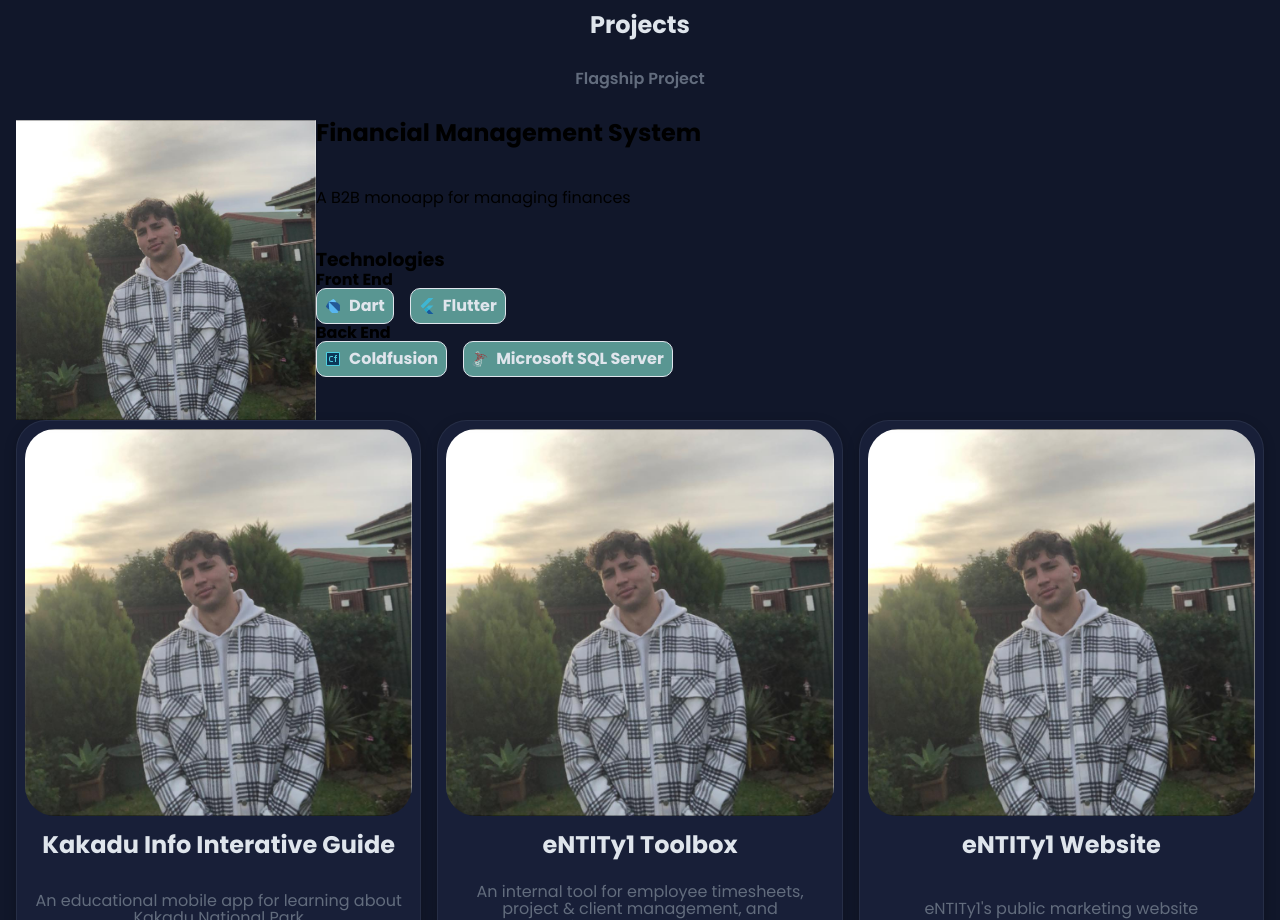
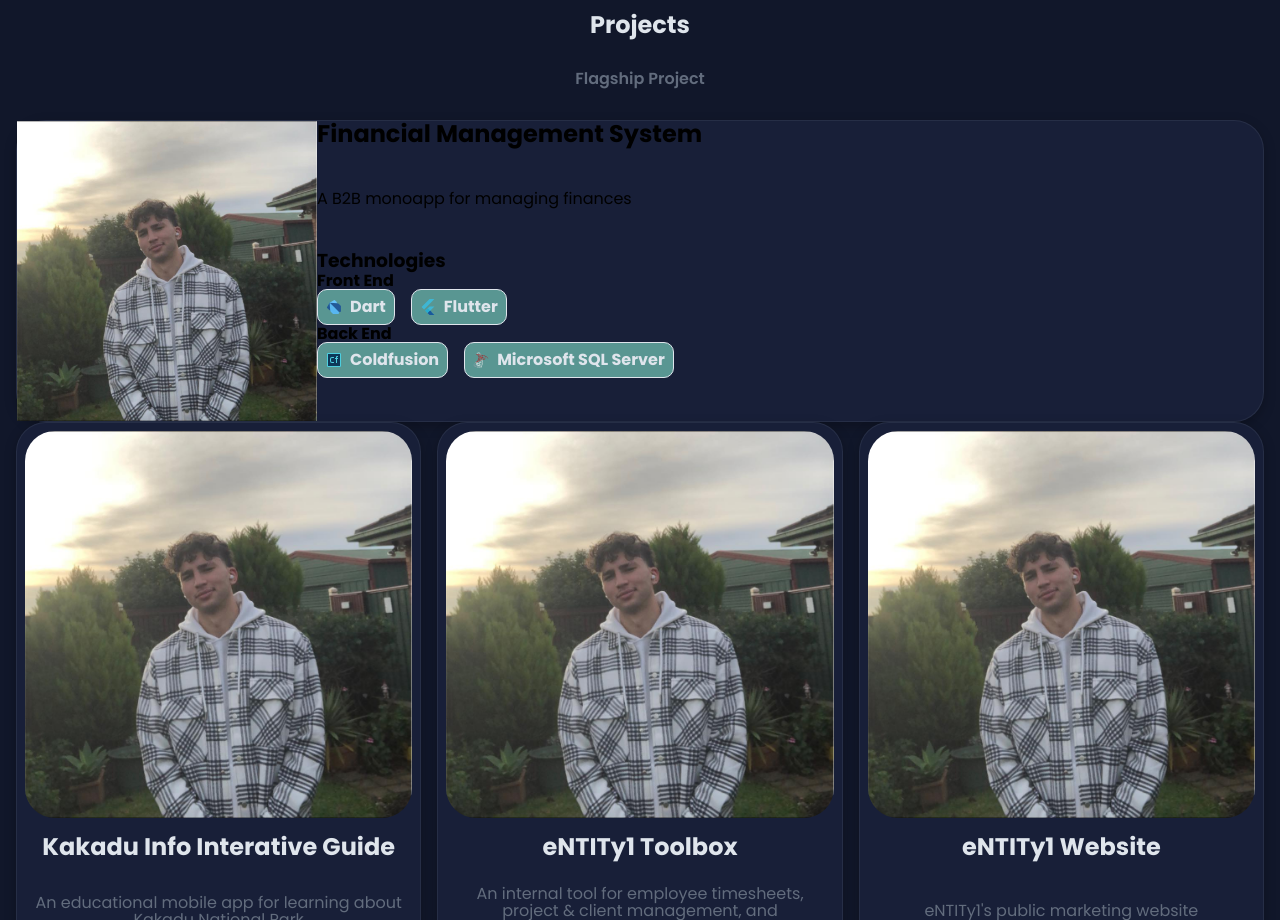
Before and after one commit to rara-ch/portfolio_website, a Next.js app: page / in a window 1280 px wide. Shown: the part 820-1740 px from the top of the page. Built offline with nearby package versions, Linux system fonts and the light colour scheme.

Commit message:
abstracted the project-card styling into a reusable card global style

```diff
--- a/src/app/globals.css
+++ b/src/app/globals.css
@@ -69,6 +69,8 @@ p, a {
 
   --clr-card-background: #181F38;
   --clr-card-border: #626C7D33;
+
+  --card-border-radius: 30px;
 }
 
 html {
@@ -78,3 +80,10 @@ html {
 body {
   font-family: var(--font-poppins), sans-serif;
 }
+
+.card {
+  background-color: var(--clr-card-background);
+  border-radius: var(--card-border-radius);
+  border: 1px solid var(--clr-card-border);
+  box-shadow: 0 4px 12px rgba(0, 0, 0, 0.25);
+}
--- a/src/app/home/components/projects/components/flagship_project_card.tsx
+++ b/src/app/home/components/projects/components/flagship_project_card.tsx
@@ -16,7 +16,7 @@ export default function FlagshipProjectCard({
     : [];
 
   return (
-    <div className={styles["flagship-project-card"]}>
+    <div className={`${styles["flagship-project-card"]} card`}>
       <Image
         className={styles.image}
         src={project.image.path}
--- a/src/app/home/components/projects/projects.module.css
+++ b/src/app/home/components/projects/projects.module.css
@@ -5,24 +5,19 @@
     gap: 1rem;
 }
 
+/* Make the card a global class */
 .project-card {
-    --border-radius: 30px;
-    --card-padding: 0.5rem;
+    --project-card-padding: 0.5rem;
 
-    padding: var(--card-padding);
+    padding: var(--project-card-padding);
     display: grid;
     grid-template-rows: subgrid;
     grid-row: span 3;
-
-    background-color: var(--clr-card-background);
-    border-radius: var(--border-radius);
-    border: 1px solid var(--clr-card-border);
-    box-shadow: 0 4px 12px rgba(0, 0, 0, 0.25);
     text-align: center;
     place-items: center;
 
     & > *:last-child {
-        margin-block: var(--card-padding);
+        margin-block: var(--project-card-padding);
     }
 }
 
@@ -30,7 +25,7 @@
     width: 100%;
     height: 100%;
     aspect-ratio: 1;
-    border-radius: var(--border-radius);
+    border-radius: var(--card-border-radius);
 }
 
 .title {
--- a/src/app/home/components/projects/projects.tsx
+++ b/src/app/home/components/projects/projects.tsx
@@ -22,7 +22,7 @@ export default function ProjectsSection() {
 // TODO: Put this into its own .tsx file
 function ProjectCard({ project }: { project: Project }) {
   return (
-    <div className={styles["project-card"]}>
+    <div className={`${styles["project-card"]} card`}>
       <Image
         className={styles.image}
         src={project.image.path}
```
